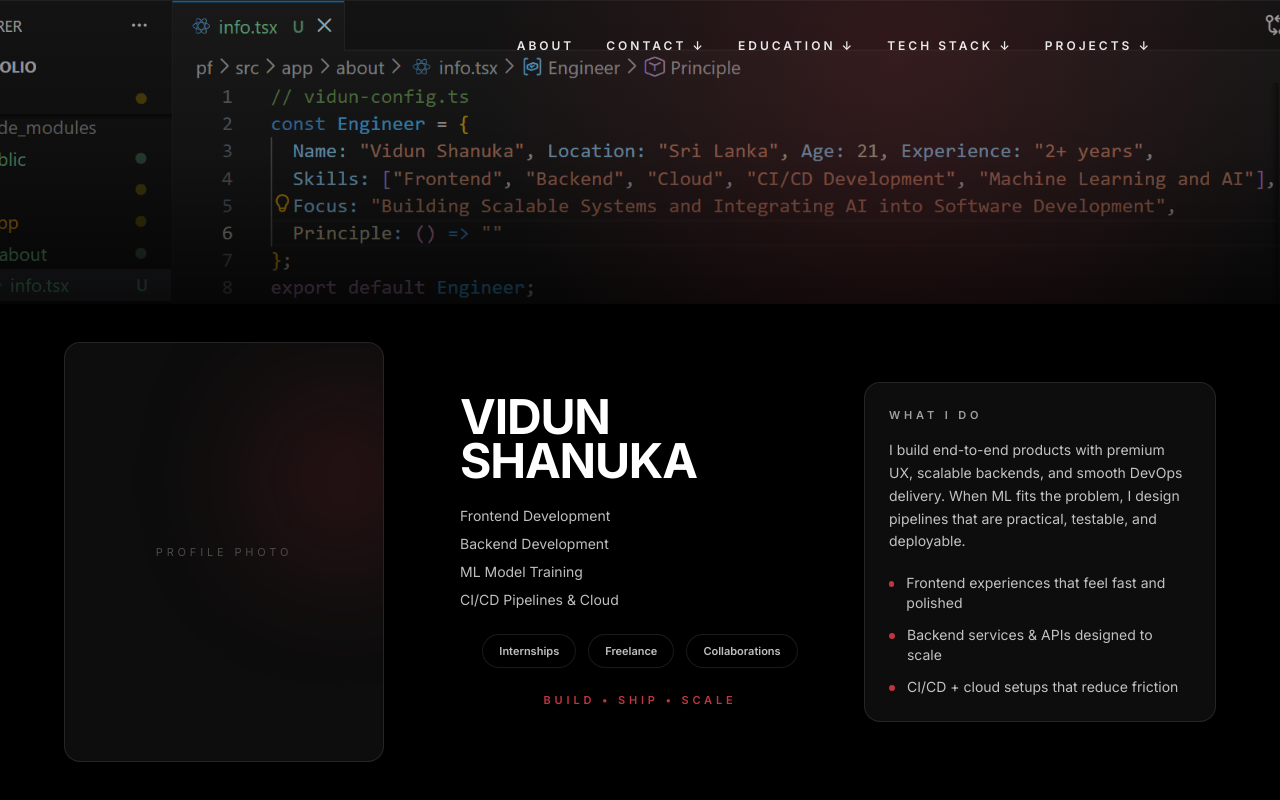
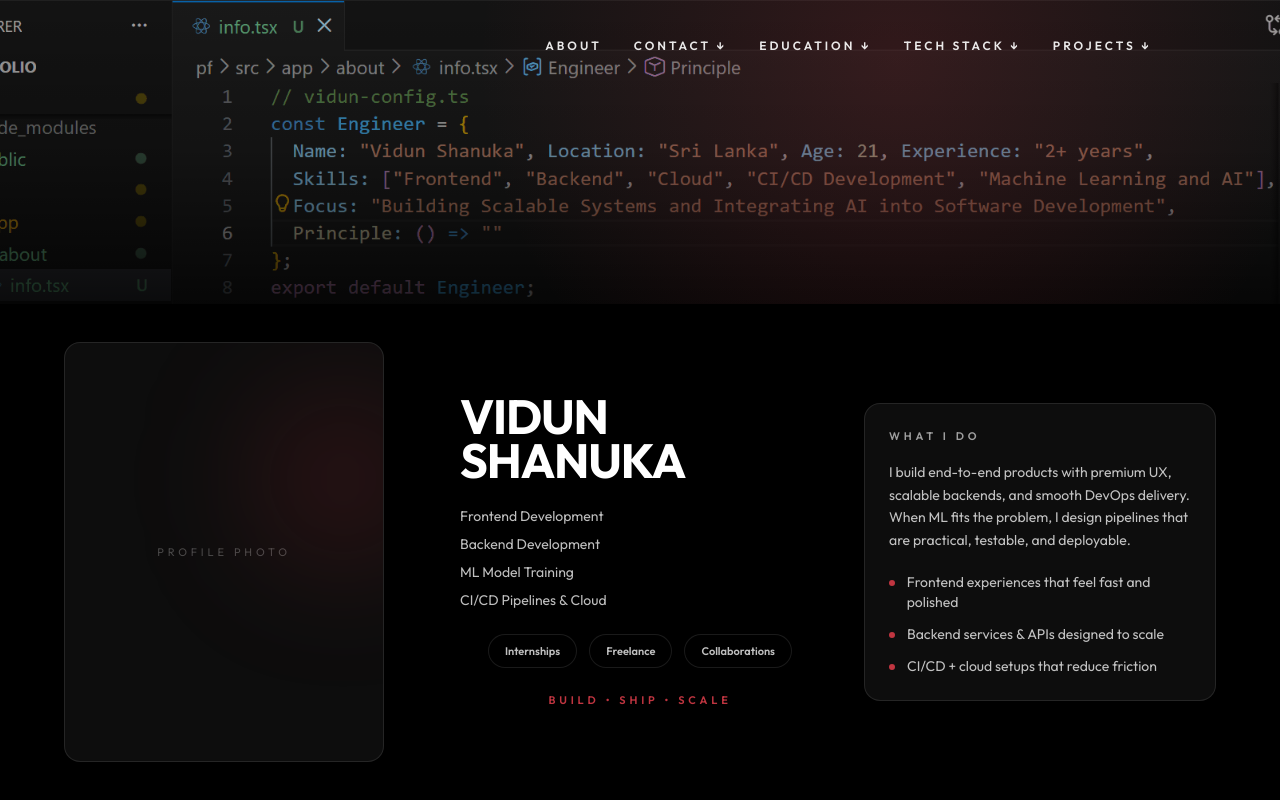
Before and after one commit to vidun-upek/Portfolio, a Next.js app in the folder pf/: page / in a window 1280 px wide. Shown: the top 800 px of the page. Built offline with nearby package versions, Linux system fonts and the light colour scheme.

Commit message:
chore: configure global styles and snap-scrolling container

```diff
--- a/pf/src/app/globals.css
+++ b/pf/src/app/globals.css
@@ -2,96 +2,128 @@
 
 @theme {
   --color-brand-red: rgb(192, 53, 64);
+  --color-brand-red-light: rgb(220, 80, 90);
+  --color-surface: rgb(8, 8, 8);
+  --color-surface-light: rgb(14, 14, 14);
+}
+
+@layer base {
+  * {
+    -webkit-font-smoothing: antialiased;
+    -moz-osx-font-smoothing: grayscale;
+  }
+
+  ::selection {
+    background: rgb(192, 53, 64);
+    color: white;
+  }
+
+  /* Body scrolls naturally — NO overflow hidden */
+  /* Smooth native scrolling for anchors and programmatic scrolls */
+  html {
+    scroll-behavior: smooth;
+    -webkit-overflow-scrolling: touch;
+  }
+
+  body {
+    font-family: "Outfit", sans-serif;
+    background: #000;
+    color: #fff;
+  }
+
+  /* Hide scrollbar globally */
+  body::-webkit-scrollbar {
+    display: none;
+  }
+  body {
+    -ms-overflow-style: none;
+    scrollbar-width: none;
+  }
 }
 
 @layer utilities {
-  /* --- Scroll Snap Logic --- */
-  .snap-container {
-    height: 100vh;
-    width: 100vw;
-    overflow-y: auto;
-    scroll-snap-type: y mandatory;
-    scroll-behavior: smooth;
+  .font-display {
+    font-family: "Bebas Neue", sans-serif;
   }
 
-  .snap-section {
-    height: 100vh;
-    width: 100vw;
-    scroll-snap-align: start;
-    scroll-snap-stop: always;
+  .font-body {
+    font-family: "Outfit", sans-serif;
+  }
+}
+
+/* ─── Splash / Shine animation ─── */
+.splash-container {
   position: relative;
   overflow: hidden;
 }
 
-  /* Hide Scrollbar */
-  .no-scrollbar::-webkit-scrollbar {
-    display: none;
-  }
-  .no-scrollbar {
-    -ms-overflow-style: none;
-    scrollbar-width: none;
+.splash-container .splash-effect {
+  pointer-events: none;
+  position: absolute;
+  inset: 0;
+  z-index: 20;
+  opacity: 0;
+  transform: translateX(-120%) skewX(-18deg);
+  background: linear-gradient(
+    115deg,
+    transparent 0%,
+    rgba(255, 255, 255, 0) 35%,
+    rgba(255, 255, 255, 0.55) 50%,
+    rgba(255, 255, 255, 0) 65%,
+    transparent 100%
+  );
 }
 
-  /* --- 3D Text Effect --- */
-  .text-3d {
-    text-shadow:
-      0 1px 0 #444, 0 2px 0 #333, 0 3px 0 #222,
-      0 4px 0 #111, 0 5px 0 #000, 0 6px 1px rgba(0,0,0,.1),
-      0 0 5px rgba(0,0,0,.1), 0 1px 3px rgba(0,0,0,.3),
-      0 3px 5px rgba(0,0,0,.2), 0 5px 10px rgba(0,0,0,.25);
+.splash-container:hover .splash-effect {
+  animation: splashMove 750ms ease-out forwards;
 }
 
-  /* --- Sword Slash Animation --- */
-  .sword-slash {
-    position: relative;
-    overflow: hidden;
+@keyframes splashMove {
+  0% {
+    opacity: 0;
+    transform: translateX(-120%) skewX(-18deg);
   }
-  .sword-slash::after {
-    content: '';
-    position: absolute;
-    top: 0;
-    left: -150%;
-    width: 50%;
-    height: 100%;
-    background: linear-gradient(to right, transparent, rgba(255,255,255,0.8), transparent);
-    transform: skewX(-25deg);
-    transition: none;
-    pointer-events: none;
+  12% {
+    opacity: 0.7;
   }
-  .group:hover .sword-slash::after {
-    left: 200%;
-    transition: left 0.7s ease-in-out;
+  70% {
+    opacity: 0.3;
   }
-/* Hard extruded 3D text (white face + black offset) */
-.text-extrude-black {
-  /* Optional crisp edge */
-  -webkit-text-stroke: 1px rgba(0,0,0,0.25);
-
-  /* Extrusion (stacked shadows) */
-  text-shadow:
-    1px 1px 0 #000,
-    2px 2px 0 #000,
-    3px 3px 0 #000,
-    4px 4px 0 #000,
-    5px 5px 0 #000,
-    6px 6px 0 #000,
-    7px 7px 0 #000,
-    8px 8px 0 #000,
-    10px 10px 16px rgba(0,0,0,0.55);
+  100% {
+    opacity: 0;
+    transform: translateX(140%) skewX(-18deg);
   }
-/* Hard extruded 3D text (white face + brand offset) */
-.text-extrude-brand {
-  -webkit-text-stroke: 1px rgba(0,0,0,0.22);
-
-  text-shadow:
-    1px 1px 0 rgb(var(--brand)),
-    2px 2px 0 rgb(var(--brand)),
-    3px 3px 0 rgb(var(--brand)),
-    4px 4px 0 rgb(var(--brand)),
-    5px 5px 0 rgb(var(--brand)),
-    6px 6px 0 rgb(var(--brand)),
-    8px 8px 14px rgba(0,0,0,0.55);
 }
 
+/* ─── Strip hover ─── */
+.strip-card {
+  transition: all 0.6s cubic-bezier(0.22, 1, 0.36, 1);
+}
 
+.strip-card .strip-image {
+  filter: grayscale(100%);
+  transition: filter 0.6s cubic-bezier(0.22, 1, 0.36, 1),
+    transform 0.6s cubic-bezier(0.22, 1, 0.36, 1);
 }
+
+.strip-card:hover .strip-image {
+  filter: grayscale(0%);
+  transform: scale(1.05);
+}
+
+.strip-card .strip-overlay {
+  transition: opacity 0.6s cubic-bezier(0.22, 1, 0.36, 1);
+}
+
+.strip-card:hover .strip-overlay {
+  opacity: 0.3 !important;
+}
+
+/* ─── Hero GIF overlay ─── */
+.gif-overlay {
+  transition: opacity 0.5s ease;
+}
+
+.gif-wrapper:hover .gif-overlay {
+  opacity: 0 !important;
+}
--- a/pf/src/app/layout.tsx
+++ b/pf/src/app/layout.tsx
@@ -1,12 +1,9 @@
 import type { Metadata } from "next";
-import { Inter } from "next/font/google";
 import "./globals.css";
-
-const inter = Inter({ subsets: ["latin"] });
 
 export const metadata: Metadata = {
   title: "VSU | Portfolio",
-  description: "Vidun Shanuka Upek - FullStack, DevOps, ML",
+  description: "Vidun Shanuka Upek — FullStack, DevOps, ML",
 };
 
 export default function RootLayout({
@@ -16,7 +13,19 @@ export default function RootLayout({
 }>) {
   return (
     <html lang="en">
-      <body className={`${inter.className} bg-black text-white antialiased`}>
+      <head>
+        <link rel="preconnect" href="https://fonts.googleapis.com" />
+        <link
+          rel="preconnect"
+          href="https://fonts.gstatic.com"
+          crossOrigin="anonymous"
+        />
+        <link
+          href="https://fonts.googleapis.com/css2?family=Bebas+Neue&family=Outfit:wght@300;400;500;600;700&display=swap"
+          rel="stylesheet"
+        />
+      </head>
+      <body className="bg-black text-white antialiased">
         {children}
       </body>
     </html>
```
Lines whose indentation alone changed are shown as unchanged.
